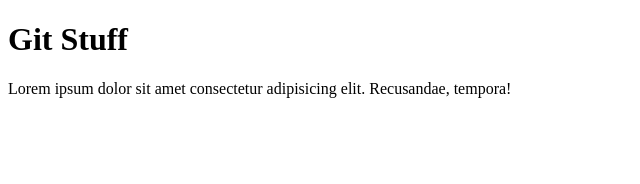
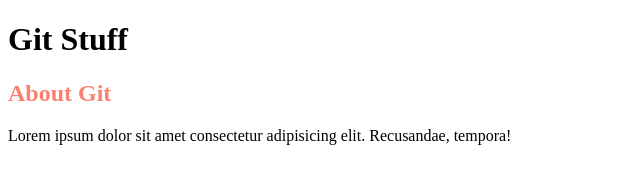
Before and after one commit to michedmnt/first-git-project, a plain HTML site: page index.html in a window 1280 px wide. Shown: the whole page, without its empty margins (0-640 px from the left). Drawn offline with Linux system fonts and the light colour scheme.

Commit message:
Updated homepage subtitle, started styling

```diff
--- a/index.html
+++ b/index.html
@@ -5,9 +5,11 @@
     <meta http-equiv="X-UA-Compatible" content="IE=edge">
     <meta name="viewport" content="width=device-width, initial-scale=1.0">
     <title>Git Stuff</title>
+    <link rel="stylesheet" href="./styles.css">
 </head>
 <body>
     <h1>Git Stuff</h1>
+    <h2>About Git</h2>
     <p>Lorem ipsum dolor sit amet consectetur adipisicing elit. Recusandae, tempora!</p>
 </body>
 </html>
--- /dev/null
+++ b/styles.css
@@ -0,0 +1,3 @@
+h2 {
+    color: salmon;
+}
```
